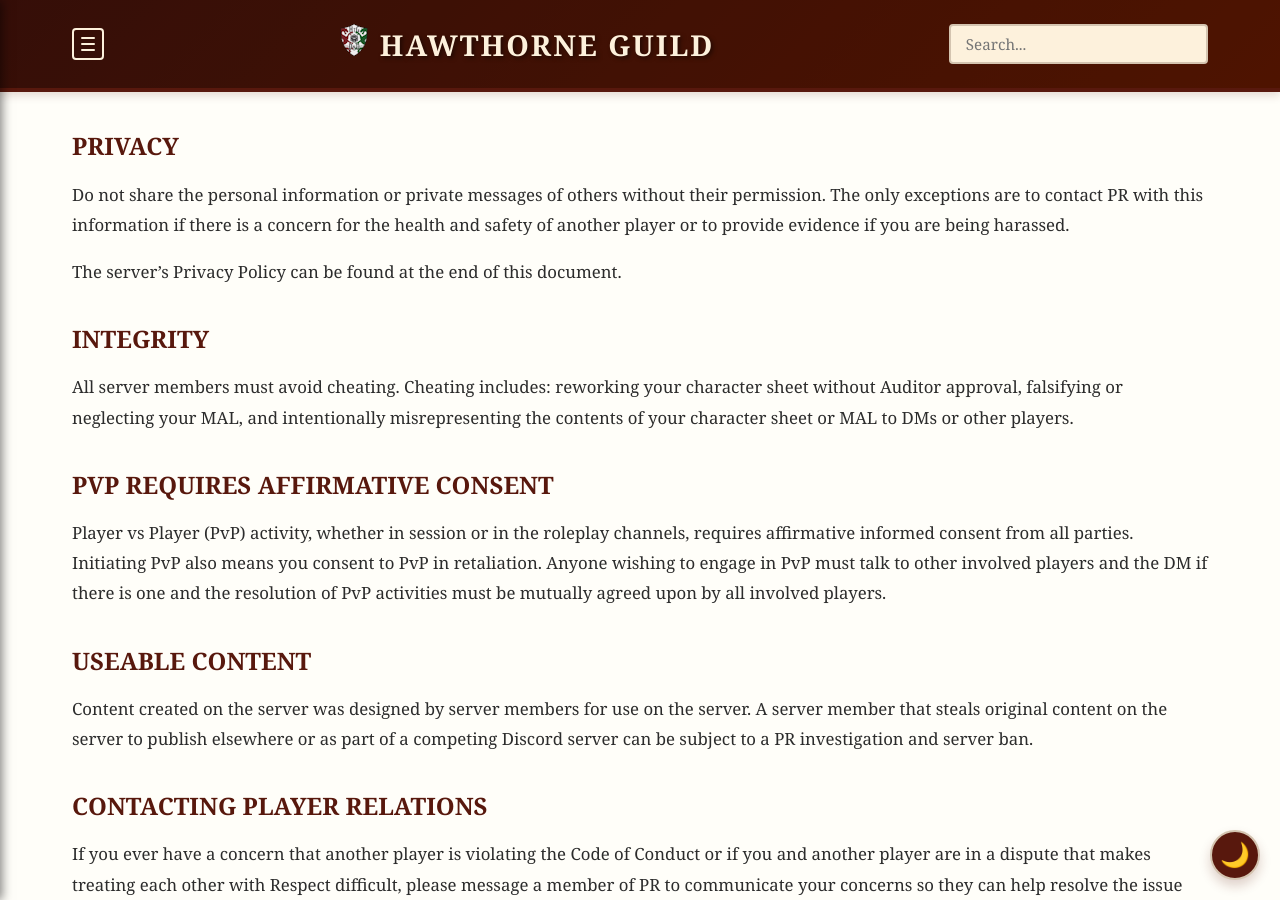
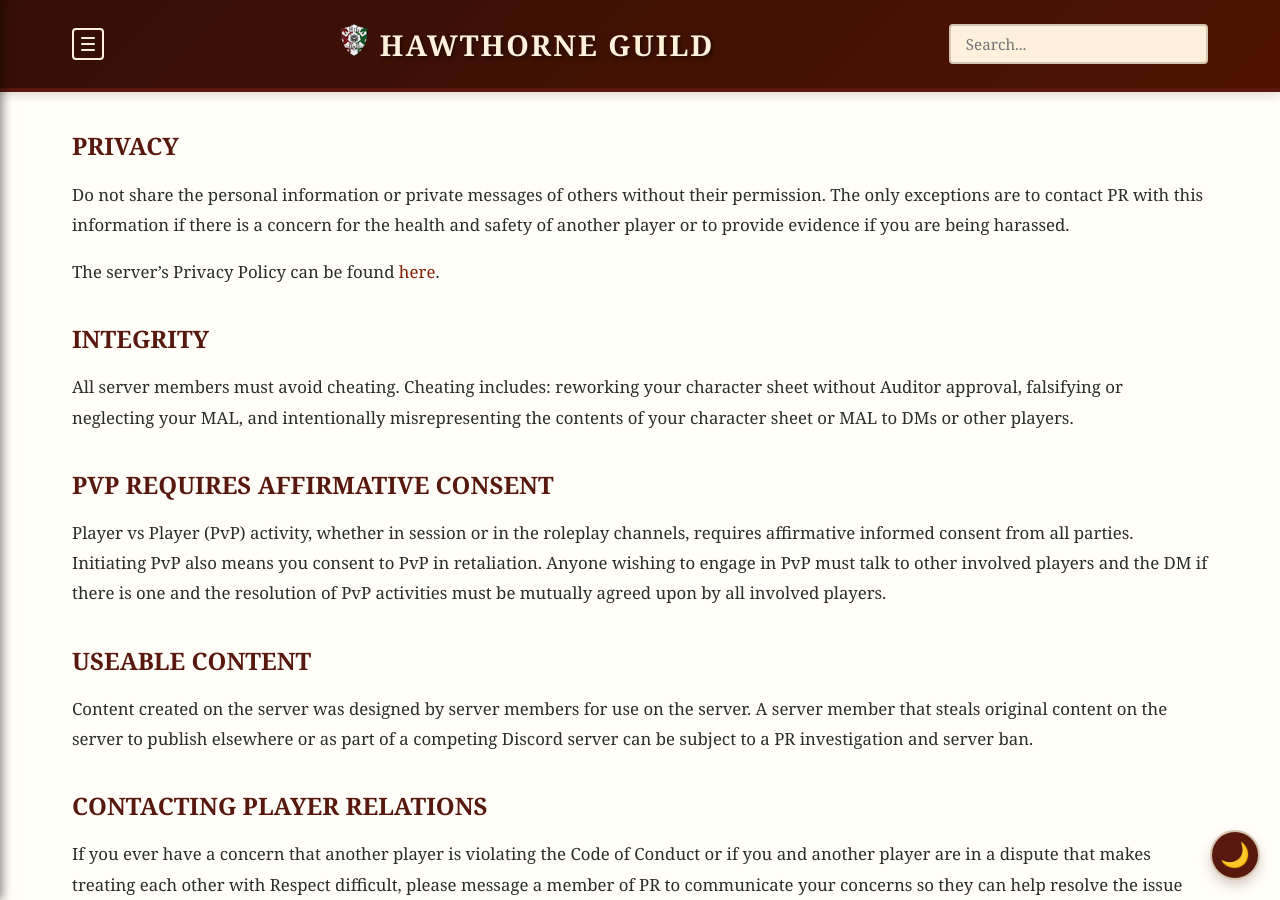
Before and after one commit to hawthorneguild/Guides, a Jekyll site: the page built from _rules/server-rules.md, in a window 1280 px wide and 900 px high, scrolled down 1225 px. Built offline with Jekyll 4.4.1, drawn with Linux system fonts in a browser that asks for light colours; comment, search, counter and statistics services are not loaded.

Commit message:
Update server-rules.md

```diff
--- a/_rules/server-rules.md
+++ b/_rules/server-rules.md
@@ -35,7 +35,7 @@
 
 Do not share the personal information or private messages of others without their permission. The only exceptions are to contact PR with this information if there is a concern for the health and safety of another player or to provide evidence if you are being harassed.
 
-The server’s Privacy Policy can be found at the end of this document.
+The server’s Privacy Policy can be found [here]({{ '/rules/privacy-policy/' | relative_url }}).
 
 ### Integrity
 
```
